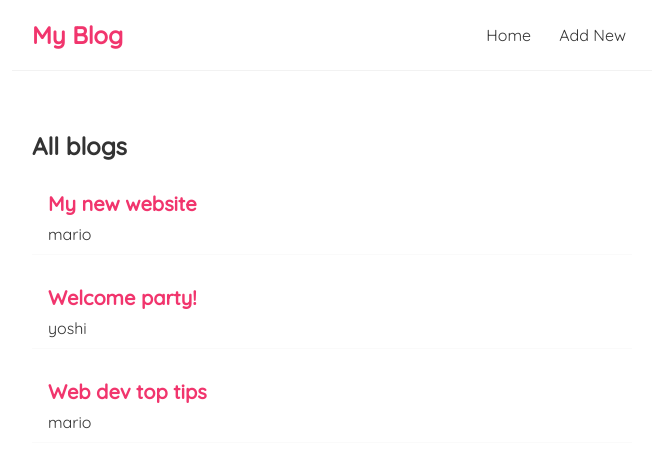
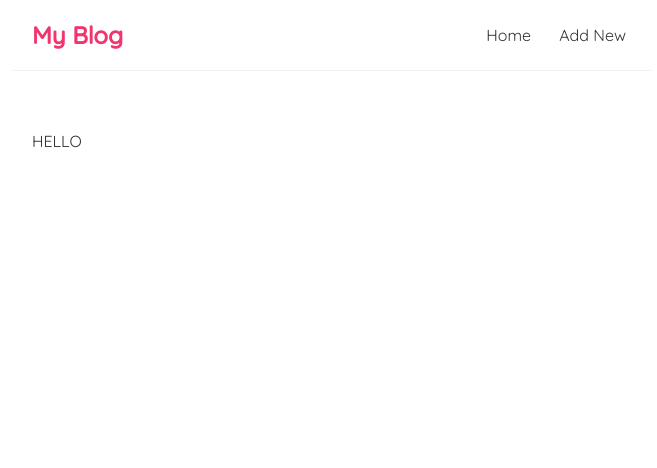
Before and after one commit to Mayur26061/My-Blog, a React (Create React App) app: page /test in a window 1280 px wide. Shown: the top 468 px of the page, without its empty margins (308-965 px from the left). Built offline with nearby package versions, Linux system fonts and the light colour scheme; data requests are answered from the project's data file.

Commit message:
created a hook for fetching and intro to react-router-dom

```diff
--- a/src/App.js
+++ b/src/App.js
@@ -1,14 +1,21 @@
 import Navbar from './Navbar';
 import Home from './Home';
-
+import { BrowserRouter as Router,Routes,Route } from 'react-router-dom';
+// import Test from './Test';
+import { Test } from './Test';
 function App() {
   return (
-    <div className="App">
-      <Navbar/>
-      <div className="content">
-      <Home/>
+    <Router>
+      <div className="App">
+        <Navbar/>
+        <div className="content">
+          <Routes>
+            <Route path="/" element={<Home/>}/>
+            <Route path="/test" element={<Test/>}/>
+          </Routes>
+        </div>
       </div>
-    </div>
+    </Router>
   );
 }
 
--- a/src/Home.js
+++ b/src/Home.js
@@ -1,35 +1,7 @@
-import { useState, useEffect } from "react";
 import Bloglist from "./BlogList";
+import useFetch from "./useFetch";
 const Home = () => {
-    const [blogs, setBlogs] = useState(null);
-    const [isPending, setIsPending] = useState(true)
-    const [errmsg, setErrormsg] = useState(null)
-    useEffect(()=>{
-        setTimeout(()=>{
-
-            fetch('http://localhost:8000/blogs')
-            .then(res =>{
-                if(!res.ok){
-                    throw Error("Something went wrong")
-                }
-                return res.json()
-            })
-            .then(data=>{
-                console.log(data)
-                setBlogs(data)
-                setIsPending(false)
-                setErrormsg(null)
-
-            })
-            .catch((err)=>{
-                console.log(err)
-                setErrormsg(err.message)
-                setIsPending(false)
-
-            })
-        },1000)
-    },[]);
-
+    const {data:blogs,isPending,errmsg} = useFetch('http://localhost:8000/blogs')
     return (
         <div className="home">
             { errmsg && <div>{errmsg}</div>}
--- a/src/Navbar.js
+++ b/src/Navbar.js
@@ -1,10 +1,13 @@
+import {NavLink} from 'react-router-dom'
 const Navbar = () => {
     return (
         <nav className="navbar">
             <h1>My Blog</h1>
             <div className="links">
-                <a href="/">Home</a>
-                <a href="/create">Add New</a>
+                <NavLink to="/">Home</NavLink>
+                {/* <a href="/">Home</a> */}
+                {/* <a href="/create">Add New</a> */}
+                <NavLink to="/test">Add New</NavLink>
             </div>
         </nav>
      );
--- /dev/null
+++ b/src/Test.js
@@ -0,0 +1,8 @@
+ export const Test = ()=>{
+    return (
+        <div>
+            HELLO
+        </div>
+    )
+}
+// export default Test;
--- /dev/null
+++ b/src/useFetch.js
@@ -0,0 +1,34 @@
+import { useState, useEffect } from "react";
+
+const useFetch = (url) => {
+    const [data, setData] = useState(null);
+    const [isPending, setIsPending] = useState(true)
+    const [errmsg, setErrormsg] = useState(null)
+    useEffect(()=>{
+        setTimeout(()=>{
+            fetch(url)
+            .then(res =>{
+                if(!res.ok){
+                    throw Error("Something went wrong")
+                }
+                return res.json()
+            })
+            .then(data=>{
+                console.log(data)
+                setData(data)
+                setIsPending(false)
+                setErrormsg(null)
+
+            })
+            .catch((err)=>{
+                console.log(err)
+                setErrormsg(err.message)
+                setIsPending(false)
+
+            })
+        },1000)
+    },[url]);
+    return {data,isPending,errmsg}
+}
+
+export default useFetch;
```
Also changed, not shown: package.json (+7 -5 lines), 1 other file (tests, documents, lock files or other folders).
